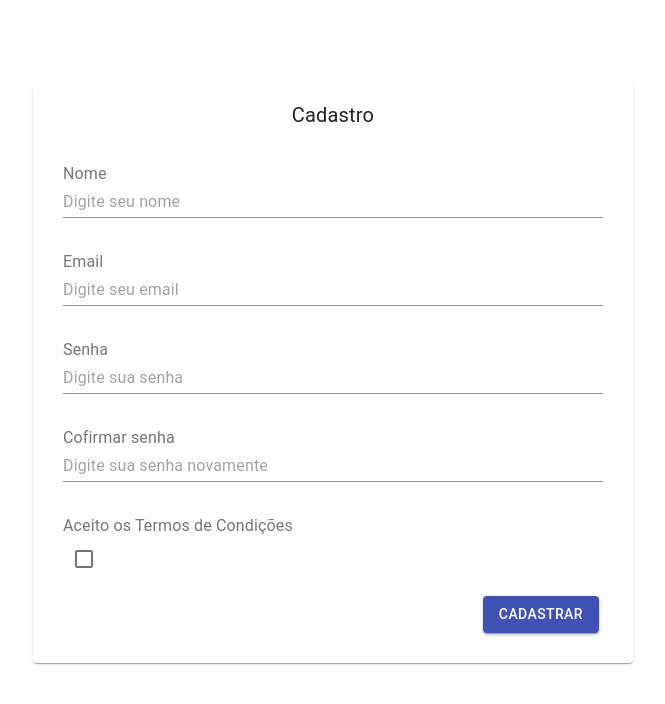
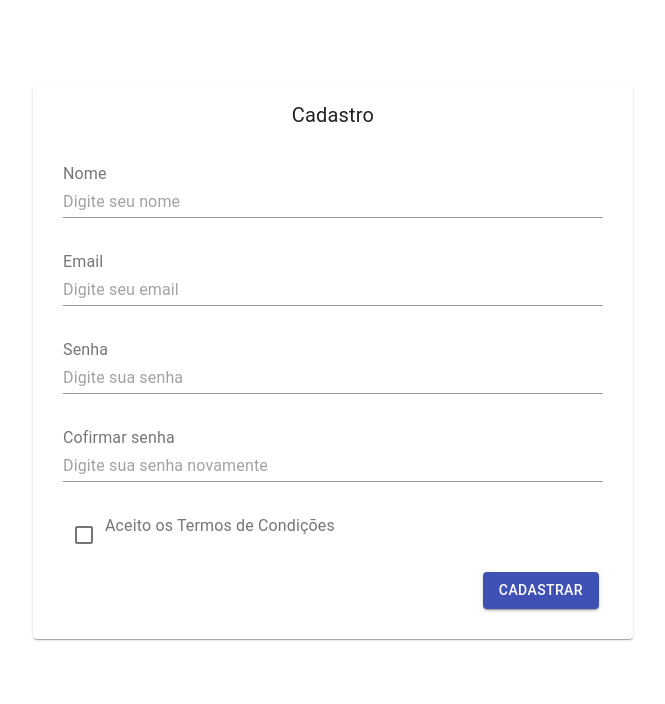
Before and after one commit to henriqdsvlima/control-app, a React (Create React App) app in the folder frontend/: page /signup in a window 1280 px wide. Shown: the top 704 px of the page, without its empty margins (307-972 px from the left). Built offline with nearby package versions, Linux system fonts and the light colour scheme.

Commit message:
Autenticação do user

```diff
--- a/frontend/src/modules/auth/Auth.js
+++ b/frontend/src/modules/auth/Auth.js
@@ -1,6 +1,7 @@
 import React from 'react';
 import { Paper, Grid, makeStyles, Input, Typography, Button } from '@material-ui/core'
 import styles from './styles'
+import { Link } from 'react-router-dom';
 
 const componentStyles = makeStyles(styles)
 
--- /dev/null
+++ b/frontend/src/modules/auth/Authentication.js
@@ -0,0 +1,2 @@
+export const isAuthenticated = () => true;
+//Aqui será a constante responsaável pela a autenticação do usuário
--- a/frontend/src/modules/auth/Routes.jsx
+++ b/frontend/src/modules/auth/Routes.jsx
@@ -1,9 +1,21 @@
 import React from 'react'
-import { BrowserRouter, Switch, Route} from 'react-router-dom'
+import{BrowserRouter, Route, Switch, Redirect} from "react-router-dom";
 
+import { isAuthenticated} from './Authentication';
 
+import App from '../home/App'
 import Auth from '../auth/Auth'
 import Cadastro from '../auth/signUp'
+
+const PrivateRoute = ({component: Component, ...rest}) =>(
+    <Route {...rest} render={props =>(
+        isAuthenticated() ? (
+            <Component {...props } />
+        ) : (
+            <Redirect to={{pathname: '/', state: { from: props.location}}} />
+        )
+    )} />
+);
 
 export default props =>
 <BrowserRouter>
@@ -15,5 +27,8 @@ export default props =>
         <Route path='/signup'>
             <Cadastro />
         </Route>
+        <PrivateRoute path = "/app">
+            <App />
+        </PrivateRoute>
     </Switch>
 </BrowserRouter>
--- a/frontend/src/modules/auth/signUp.js
+++ b/frontend/src/modules/auth/signUp.js
@@ -105,18 +105,21 @@ const Cadastro = () => {
                     />
                 </Grid>
                 <Grid
-                    item
-                    xs={12}
+                container
+                item
+                xs={12}
+                direction="row"
                 >
-                                  <Typography
+                    <Checkbox
+                        value="checked"
+                        inputProps={{ 'aria-label': 'Checkbox A' }}
+                    />
+                    <Typography
                         className={classes.labelInput}
                     >
                        Aceito os Termos de Condições
                     </Typography>
-                <Checkbox
-                    value="checkedA"
-                    inputProps={{ 'aria-label': 'Checkbox A' }}
-                />
+
                 </Grid>
                 <Grid
                     direction="row"
--- a/frontend/src/modules/home/App.js
+++ b/frontend/src/modules/home/App.js
@@ -5,7 +5,7 @@ import {/*Aqui voce vai colocar as dependências do MaterialUI ex: ThemeProvider
 function App() {
 
   return (
-  <h1>Teste</h1>
+  <h1>Teste<br />Você está logado</h1>
   );
 }
 
```
